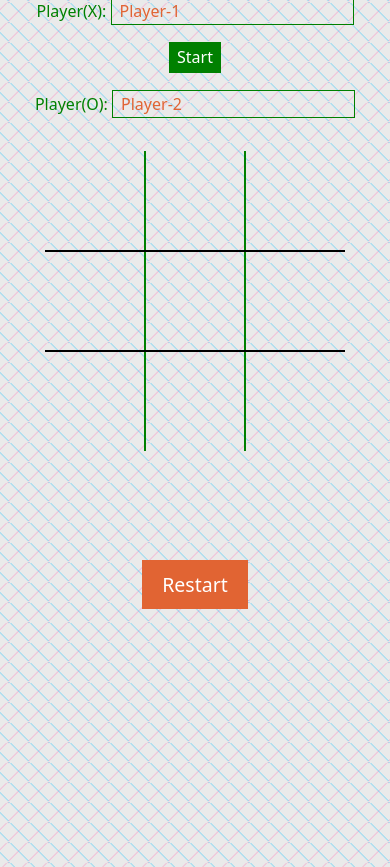
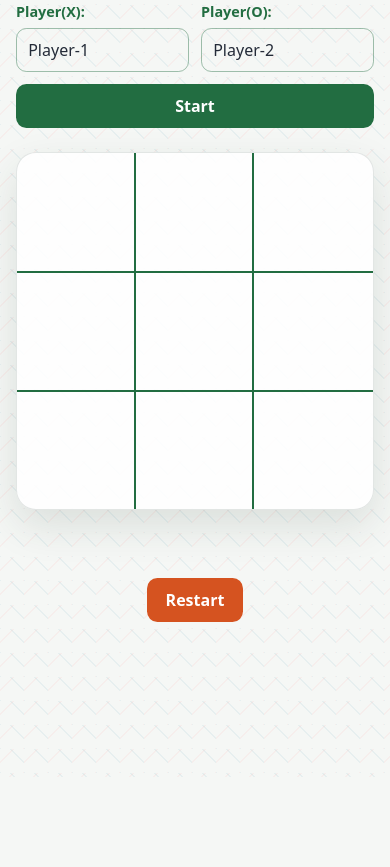
Before and after one commit to maqboolwebdev-stack/Tic-Tac-Toe, a plain HTML site: page index.html in a window 390 px wide. Shown: the part 67-934 px from the top of the page. After the commit the page ends 844 px from the top, so only its background shows below. Drawn offline with Linux system fonts and the light colour scheme.

Commit message:
style: change layout and make it responsive

```diff
--- a/index.html
+++ b/index.html
@@ -1,11 +1,11 @@
-<!DOCTYPE html>
+<!doctype html>
 <html lang="en">
   <head>
-    <meta charset="UTF-8">
-    <meta name="viewport" content="width=device-width, initial-scale=1.0">
+    <meta charset="UTF-8" />
+    <meta name="viewport" content="width=device-width, initial-scale=1.0" />
     <title>Tic Tac Toe</title>
-    <link rel="stylesheet" href="css-reset.css">
-    <link rel="stylesheet" href="style.css">
+    <link rel="stylesheet" href="css-reset.css" />
+    <link rel="stylesheet" href="style.css" />
   </head>
   <body>
     <h1>Tic Tac Toe</h1>
@@ -13,23 +13,34 @@
     <div class="players-names-container">
       <div class="player-1">
         <label for="player1">Player(X):</label>
-                <input class="players-input" id="player1" type="text" placeholder="Your name (e.g., Maria Mia)." value="Player-1 ">
+        <input
+          class="players-input"
+          id="player1"
+          type="text"
+          placeholder="Your name (e.g., Maria Mia)."
+          value="Player-1 "
+        />
       </div>
       <div class="start-btn-container">
         <button class="start-btn">Start</button>
       </div>
       <div class="player-2">
         <label for="player2">Player(O):</label>
-            <input class="players-input" id="player2" type="text" placeholder="Your name (e.g., Sam Ali)." value="Player-2 ">
+        <input
+          class="players-input"
+          id="player2"
+          type="text"
+          placeholder="Your name (e.g., Sam Ali)."
+          value="Player-2 "
+        />
       </div>
     </div>
 
     <div class="main">
-
       <div class="game-container">
         <div class="row">
           <button class="cell"></button>
-                <button class=" cell column"></button>
+          <button class="cell column"></button>
           <button class="cell"></button>
         </div>
         <div class="row">
@@ -45,14 +56,12 @@
       </div>
 
       <div class="information-container">
-
         <div class="winner-container">
           <p class="winner"></p>
         </div>
 
         <button class="restart-btn">Restart</button>
       </div>
-
     </div>
 
     <script type="module" src="script.js"></script>
--- a/style.css
+++ b/style.css
@@ -1,11 +1,12 @@
 :root {
-  --primary-color: hsl(17, 74%, 54%);
-  --primary-color-hover: hsla(17, 74%, 54%, 0.5);
-  --secondary-color: hsl(120, 100%, 25%);
+  --primary-color: hsl(17, 74%, 48%);
+  --primary-color-hover: hsla(17, 74%, 48%, 0.12);
+  --secondary-color: hsl(145, 52%, 28%);
+  --text-color: hsl(220, 22%, 18%);
+  --surface-color: rgba(255, 255, 255, 0.88);
 }
 
 body {
-  animation: gradient 200s ease infinite;
   font-family:
     system-ui,
     -apple-system,
@@ -18,180 +19,260 @@ body {
     'Open Sans',
     'Helvetica Neue',
     sans-serif;
-  background-color: #eaeaea;
-  background-size: 20px 20px;
+  min-height: 100vh;
+  min-height: 100svh;
+  padding: clamp(1rem, 4vw, 2rem);
+  color: var(--text-color);
+  background-color: #f5f7f5;
+  background-size: 24px 24px;
   background-image:
     repeating-linear-gradient(
       45deg,
-      rgba(0, 191, 255, 0.5),
-      rgba(0, 191, 255, 0.5) 1px,
+      rgba(0, 120, 145, 0.06),
+      rgba(0, 120, 145, 0.06) 1px,
       transparent 1px,
-      transparent 15px
+      transparent 24px
     ),
     repeating-linear-gradient(
       -45deg,
-      rgba(255, 105, 180, 0.5),
-      rgba(255, 105, 180, 0.5) 1px,
+      rgba(255, 105, 90, 0.06),
+      rgba(255, 105, 90, 0.06) 1px,
       transparent 1px,
-      transparent 15px
+      transparent 24px
     );
 }
 
-@keyframes gradient {
-  0% {
-    background-position: 51% 0%;
-  }
-  50% {
-    background-position: 50% 100%;
-  }
-  100% {
-    background-position: 51% 0%;
-  }
+h1 {
+  margin-bottom: clamp(1.25rem, 4vw, 2rem);
+  color: var(--primary-color);
+  font-size: clamp(1.75rem, 6vw, 2.75rem);
+  line-height: 1.15;
+  text-align: center;
 }
 
-h1 {
-  text-align: center;
-  font-size: clamp(1.2rem, 8vw, 2.5rem);
-  color: var(--primary-color);
+.players-names-container {
+  width: min(100%, 52rem);
+  margin: 0 auto clamp(1.5rem, 5vh, 3rem);
+  display: grid;
+  grid-template-columns: minmax(0, 1fr) auto minmax(0, 1fr);
+  align-items: end;
+  gap: clamp(0.75rem, 2vw, 1.5rem);
+}
+
+.player-1,
+.player-2 {
+  min-width: 0;
+}
+
+label {
+  display: block;
+  margin-bottom: 0.35rem;
+  color: var(--secondary-color);
+  font-size: 0.9rem;
+  font-weight: 650;
+}
+
+.players-input {
+  display: block;
+  width: 100%;
+  min-width: 0;
+  min-height: 2.75rem;
+  padding: 0.55rem 0.7rem;
+  border: 1px solid hsla(145, 52%, 28%, 0.42);
+  border-radius: 0.65rem;
+  background-color: transparent;
+  color: var(--text-color);
+  font-size: 1rem;
+  transition: border-color 150ms ease, box-shadow 150ms ease;
+}
+
+.players-input:focus {
+  outline: none;
+  border-color: var(--primary-color);
+  box-shadow: 0 0 0 3px var(--primary-color-hover);
+}
+
+.start-btn,
+.restart-btn {
+  min-height: 2.75rem;
+  padding: 0.55rem 1.1rem;
+  border: 1px solid transparent;
+  border-radius: 0.65rem;
+  color: white;
+  font-size: 1rem;
+  font-weight: 650;
+  cursor: pointer;
+  touch-action: manipulation;
+  transition: background-color 150ms ease, color 150ms ease, transform 100ms ease;
+}
+
+.start-btn {
+  background-color: var(--secondary-color);
 }
 
 .main {
-  height: calc(100vh - 128px);
+  width: min(100%, 56rem);
+  margin: 0 auto;
   display: flex;
-  gap: 2rem;
+  flex-direction: column;
   align-items: center;
-  flex-direction: column;
+  gap: 0.75rem;
 }
 
 .game-container {
-  max-height: 50%;
-  min-height: 300px;
-  aspect-ratio: 1 / 1;
-  min-width: 0px;
+  width: min(100%, 30rem);
+  aspect-ratio: 1;
   display: flex;
   flex-direction: column;
+  overflow: hidden;
+  border: 1px solid rgba(30, 55, 45, 0.12);
+  border-radius: 1.25rem;
+  background-color: var(--surface-color);
+  box-shadow: 0 1rem 2.5rem rgba(35, 54, 43, 0.12);
 }
 
 .row {
   flex: 1;
-  display: flex;
-  font-family: Verdana, Geneva, Tahoma, sans-serif;
+  display: grid;
+  grid-template-columns: repeat(3, minmax(0, 1fr));
+}
+
+.row:not(:last-child) {
+  border-bottom: 2px solid var(--secondary-color);
+}
+
+.row > .cell:not(:last-child) {
+  border-right: 2px solid var(--secondary-color);
 }
 
 .cell {
-  flex: 1;
-  font-size: clamp(2rem, 12vw, 3.5rem);
+  min-width: 0;
+  min-height: 44px;
+  border: none;
+  background-color: transparent;
+  color: var(--primary-color);
+  font-size: clamp(3rem, 15vw, 5.5rem);
+  font-weight: 600;
   cursor: pointer;
-  transition: all 0.05s ease-in-out;
-  border: none;
-  font-weight: 100;
-  background-color: transparent;
+  -webkit-tap-highlight-color: transparent;
+  touch-action: manipulation;
+  transition: background-color 150ms ease;
 }
 
-.cell:hover {
-  background-color: var(--primary-color-hover);
+.cell:active {
+  background-color: hsla(17, 74%, 48%, 0.2);
 }
 
-.row:not(:last-child) {
-  border-bottom: 2px solid black;
-}
-
-.row > .column {
-  border-right: 2px solid var(--secondary-color);
-  border-left: 2px solid var(--secondary-color);
-}
-
-/* Information container */
-
 .information-container {
+  width: min(100%, 30rem);
   display: flex;
   flex-direction: column;
   align-items: center;
-  gap: 1rem;
+  gap: 0.5rem;
 }
 
 .winner-container {
   min-height: 3.5rem;
-  margin-top: 0.3rem;
   display: grid;
   place-items: center;
 }
 
 .winner {
-  font-size: clamp(1.2rem, 8vw, 2rem);
+  color: var(--primary-color);
+  font-size: clamp(1.2rem, 4vw, 1.75rem);
+  font-weight: 700;
   text-align: center;
-  color: var(--primary-color);
 }
 
 .restart-btn {
   background-color: var(--primary-color);
-  color: white;
-  font-size: clamp(1rem, 5vw, 1.5rem);
-  padding: 10px 20px;
-  border: none;
-  cursor: pointer;
 }
 
-.restart-btn:hover {
-  background-color: transparent;
-  color: var(--primary-color);
-  border: 1px solid var(--primary-color);
+.start-btn:active,
+.restart-btn:active {
+  transform: scale(0.97);
 }
 
-.restart-btn:active, .start-btn:active {
-  transform: scaleX(0.95);
+@media (hover: hover) {
+  .start-btn:hover {
+    background-color: hsl(145, 52%, 22%);
+  }
+
+  .cell:hover {
+    background-color: var(--primary-color-hover);
+  }
+
+  .restart-btn:hover {
+    border-color: var(--primary-color);
+    background-color: transparent;
+    color: var(--primary-color);
+  }
 }
 
-/* Players Names Container */
-
-.players-names-container {
-  display: grid;
-  grid-template-columns: 3fr 1fr 3fr;
-  place-items: center;
-  margin-bottom: 2rem;
-  margin-top: 1rem;
-  min-height: 2.2rem;
-  max-height: fit-content;
+button:focus-visible {
+  outline: 3px solid hsl(202, 78%, 45%);
+  outline-offset: 3px;
 }
 
-label {
-  color: var(--secondary-color);
-  display: inline-block;
+@media (max-width: 700px) {
+  .main {
+    gap: 1rem;
+  }
+
+  .game-container {
+    width: min(100%, 30rem);
+  }
+
+  .winner-container {
+    min-height: 2.75rem;
+  }
+
+  .winner {
+    font-size: clamp(1rem, 4.5vw, 1.4rem);
+  }
+
+  .players-names-container {
+    grid-template-columns: minmax(0, 1fr) minmax(0, 1fr);
+    row-gap: 0.75rem;
+    margin-bottom: 1.5rem;
+  }
+
+  .player-1 {
+    grid-column: 1;
+    grid-row: 1;
+  }
+
+  .player-2 {
+    grid-column: 2;
+    grid-row: 1;
+  }
+
+  .start-btn-container {
+    grid-column: 1 / -1;
+    grid-row: 2;
+  }
+
+  .start-btn {
+    width: 100%;
+  }
 }
 
-.players-input {
-  background-color: transparent;
-  border: 1px solid var(--secondary-color);
-  color: var(--primary-color);
-  padding-left: .5rem;
-  font-family: system-ui,-apple-system,BlinkMacSystemFont,'Segoe UI',Roboto,Oxygen,Ubuntu,Cantarell,'Open Sans','Helvetica Neue',sans-serif;
+@media (max-width: 360px) {
+  body {
+    padding: 0.85rem;
+  }
+
+  .players-input {
+    padding-inline: 0.5rem;
+    font-size: 0.9rem;
+  }
 }
 
-.players-input:focus {
-  outline: none;
-  border: 1px solid var(--primary-color);
-  color: var(--primary-color);
-}
-
-.start-btn {
-  background-color: var(--secondary-color);
-  color: white;
-  border: none;
-  cursor: pointer;
-  padding: .2rem .5rem;
-}
-
-.start-btn:hover {
-  background-color: transparent;
-  color: var(--secondary-color);
-  border: 1px solid var(--secondary-color);
-}
-
-@media (width <= 820px) {
-  .players-names-container {
-    display: grid;
-    grid-template-columns: 1fr;
-    grid-template-rows: 1fr 1fr 1fr;
-    gap: 1rem;
+@media (prefers-reduced-motion: reduce) {
+  *,
+  *::before,
+  *::after {
+    scroll-behavior: auto !important;
+    transition-duration: 0.01ms !important;
   }
 }
```
Lines whose indentation alone changed are shown as unchanged.
